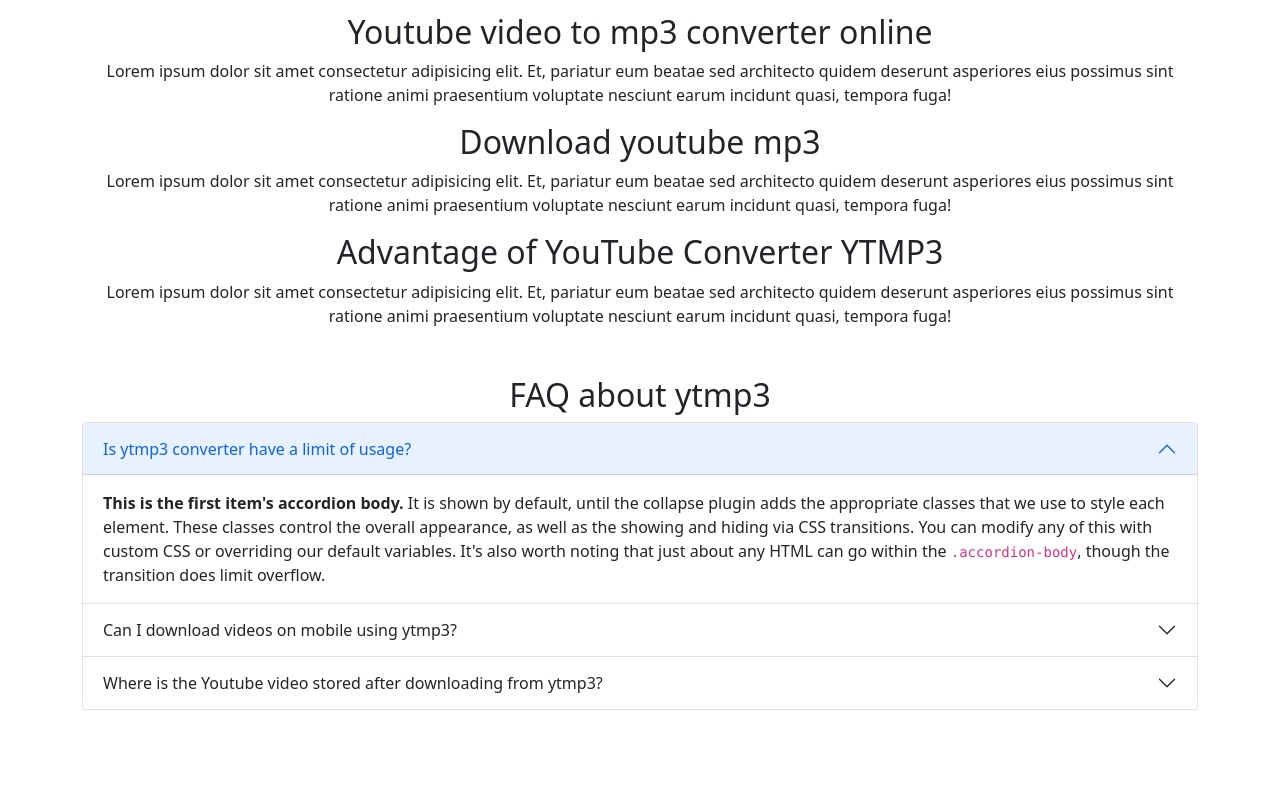
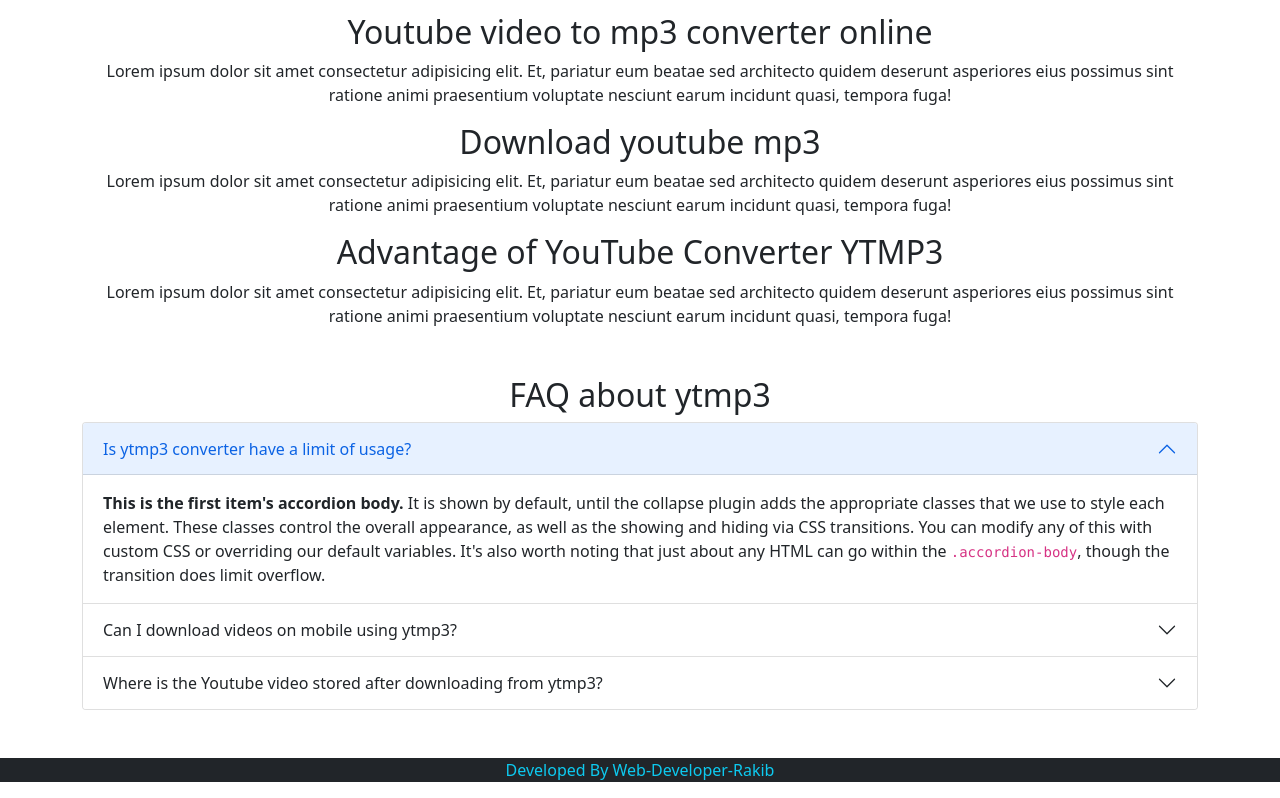
Before and after one commit to Web-Developer-Rakib/yt-to-mp3-script-by-dev-rakib, a plain HTML site: page index.html in a window 1280 px wide. Shown: the part 1084-1882 px from the top of the page. Before the commit the page ends 1842 px from the top, so only its background shows below. Drawn offline with nearby package versions, Linux system fonts and the light colour scheme.

Commit message:
Footer section created

```diff
--- a/index.html
+++ b/index.html
@@ -271,6 +271,11 @@
       <!-- FAQ section end -->
     </main>
     <!-- Main section end -->
+    <!-- Footer section Start -->
+    <footer class="bg-dark h-100">
+      <p class="text-center text-info">Developed By Web-Developer-Rakib</p>
+    </footer>
+    <!-- Footer section end -->
   </body>
   <script
     src="https://cdn.jsdelivr.net/npm/bootstrap@5.0.2/dist/js/bootstrap.bundle.min.js"
```
